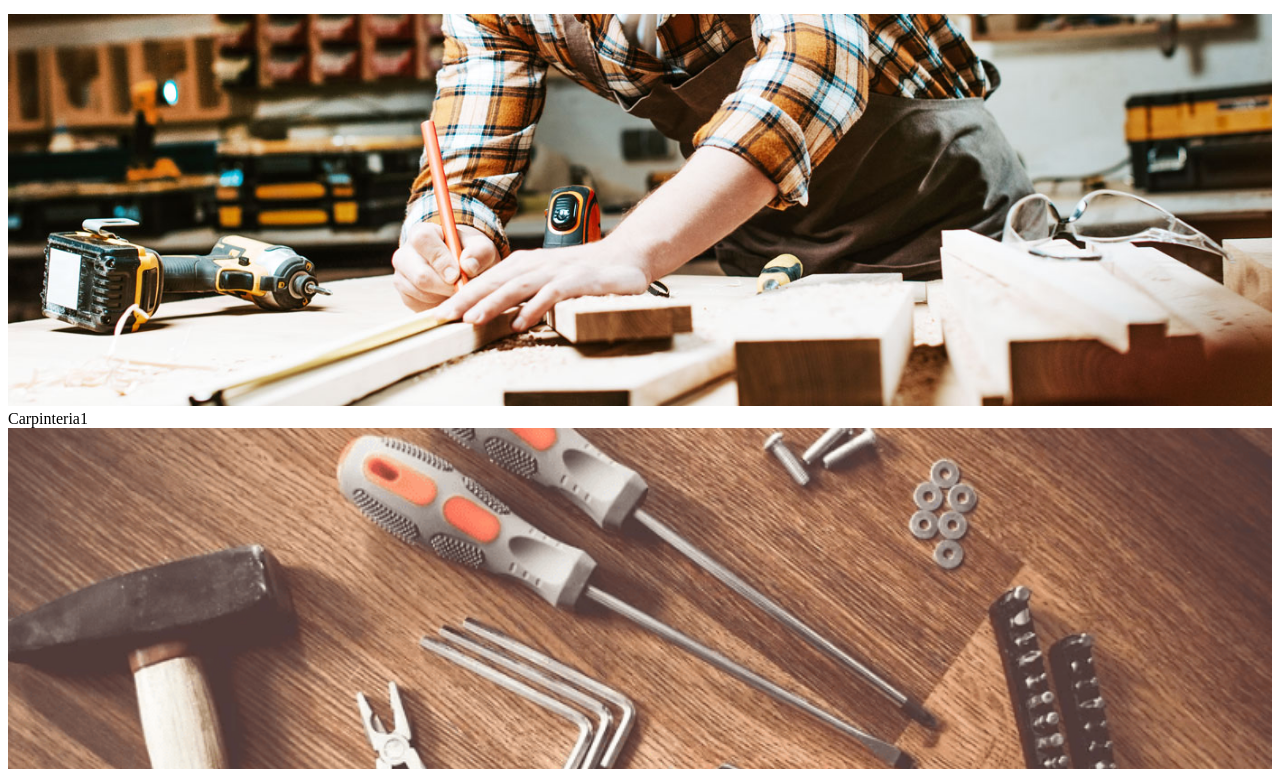
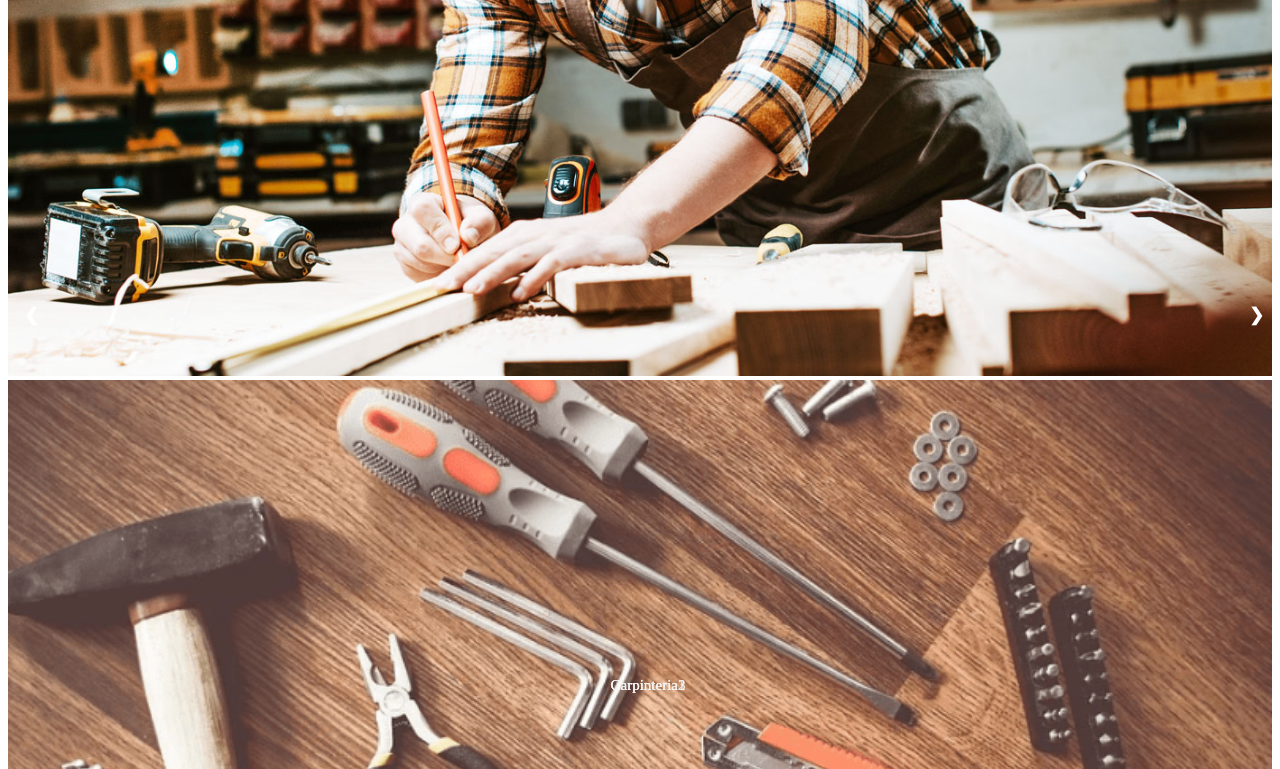
Before and after one commit to felixmontero/FINAL_PROYECT-DIW, a plain HTML site: page src/index.html in a window 1280 px wide. Shown: the part 90-859 px from the top of the page. Drawn offline with Linux system fonts and the light colour scheme; the site is published under a folder, as on GitHub Pages, so addresses that start at the root find nothing.

Commit message:
new changes

```diff
--- a/src/index.html
+++ b/src/index.html
@@ -5,7 +5,7 @@
     <meta charset="UTF-8">
     <meta http-equiv="X-UA-Compatible" content="IE=edge">
     <meta name="viewport" content="width=device-width, initial-scale=1.0">
-    <link rel="stylesheet" href="/style.css">
+    <link rel="stylesheet" href="../style.css">
     <title>Carpinteria Montero</title>
 </head>
 
```
Also changed, not shown: style.css (line endings or trailing spaces).
